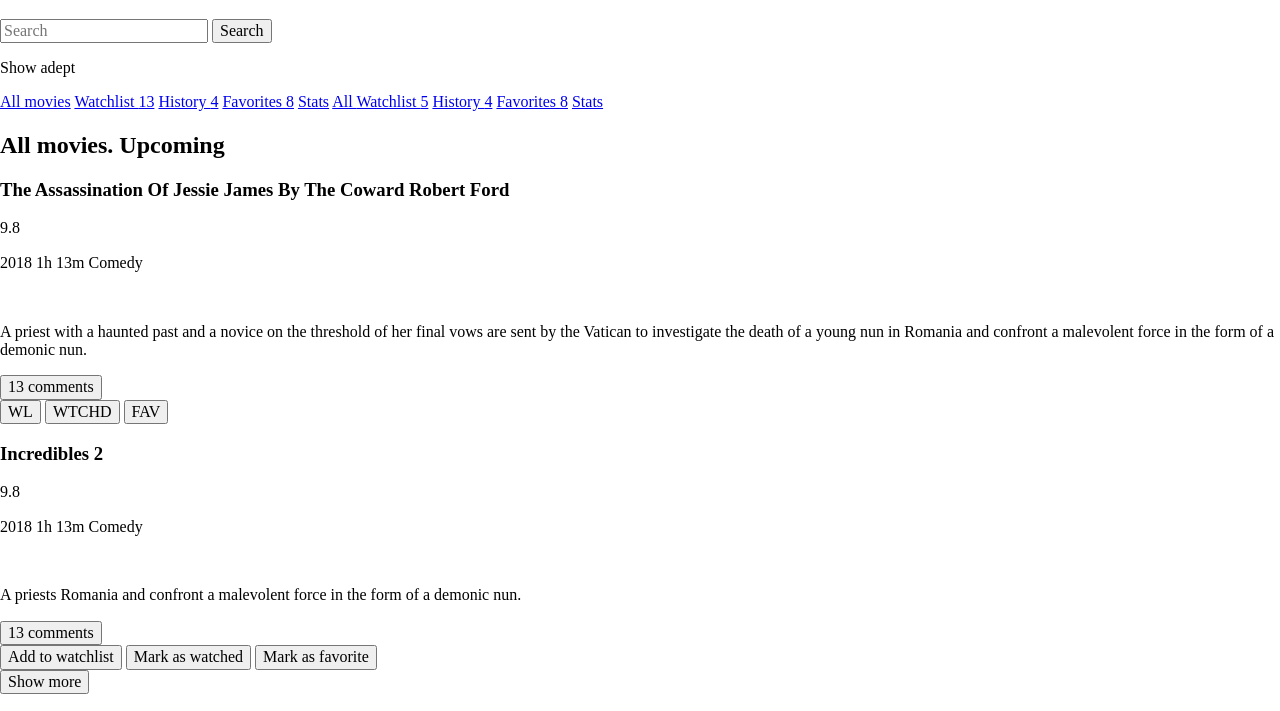
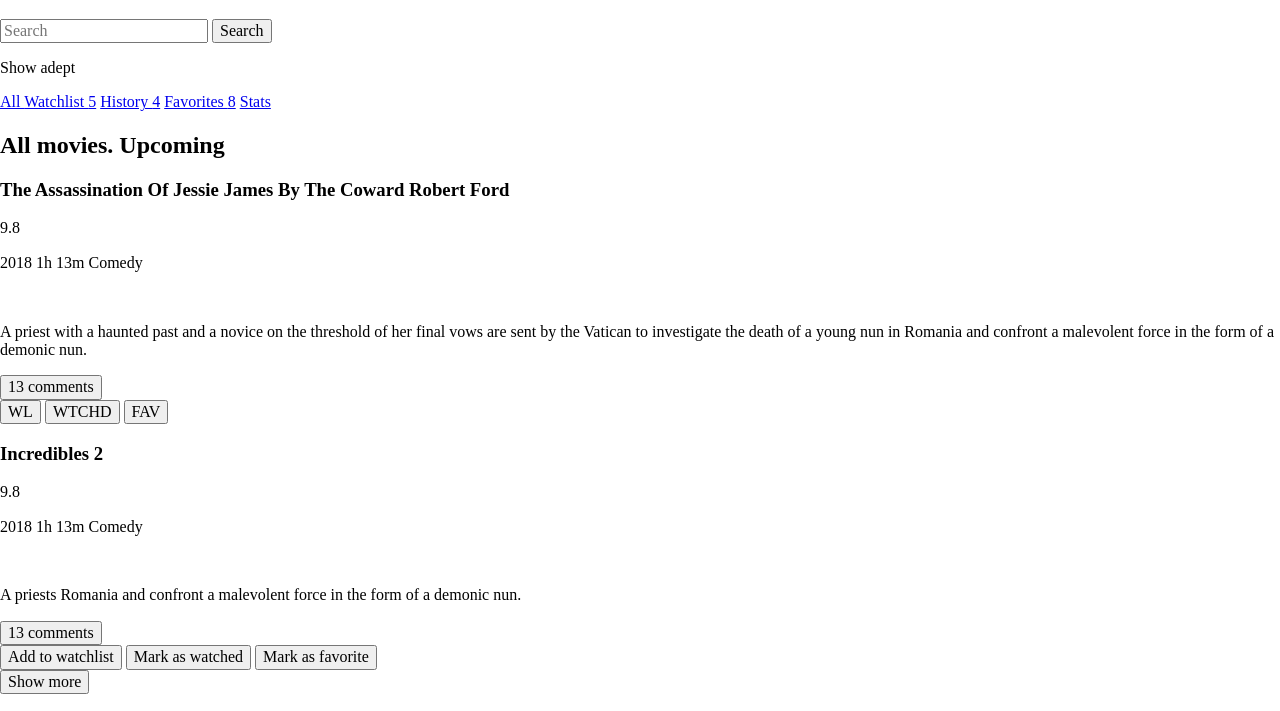
Before and after one commit to deniolp/cinemaddict, a website built with webpack: page public/index.html in a window 1280 px wide. Shown: the part 61-772 px from the top of the page. Built offline with nearby package versions, Linux system fonts and the light colour scheme; files whose address does not match are found by name.

Commit message:
Clearing index.html

```diff
--- a/public/index.html
+++ b/public/index.html
@@ -24,11 +24,6 @@
 
 <main class="main">
   <nav class="main-navigation">
-    <a href="#all" class="main-navigation__item main-navigation__item--active">All movies</a>
-    <a href="#watchlist" class="main-navigation__item">Watchlist <span class="main-navigation__item-count">13</span></a>
-    <a href="#history" class="main-navigation__item">History <span class="main-navigation__item-count">4</span></a>
-    <a href="#favorites" class="main-navigation__item">Favorites <span class="main-navigation__item-count">8</span></a>
-    <a href="#stats" class="main-navigation__item main-navigation__item--additional">Stats</a>
   </nav>
 
   <section class="films">
```
